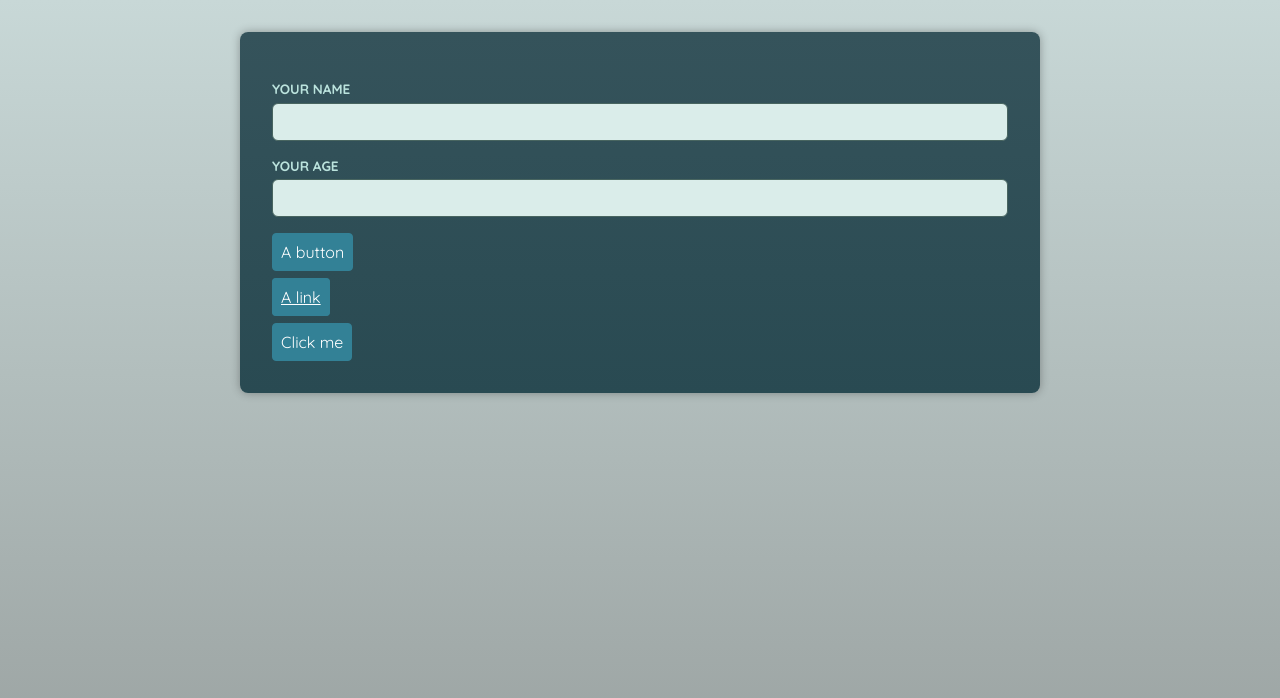
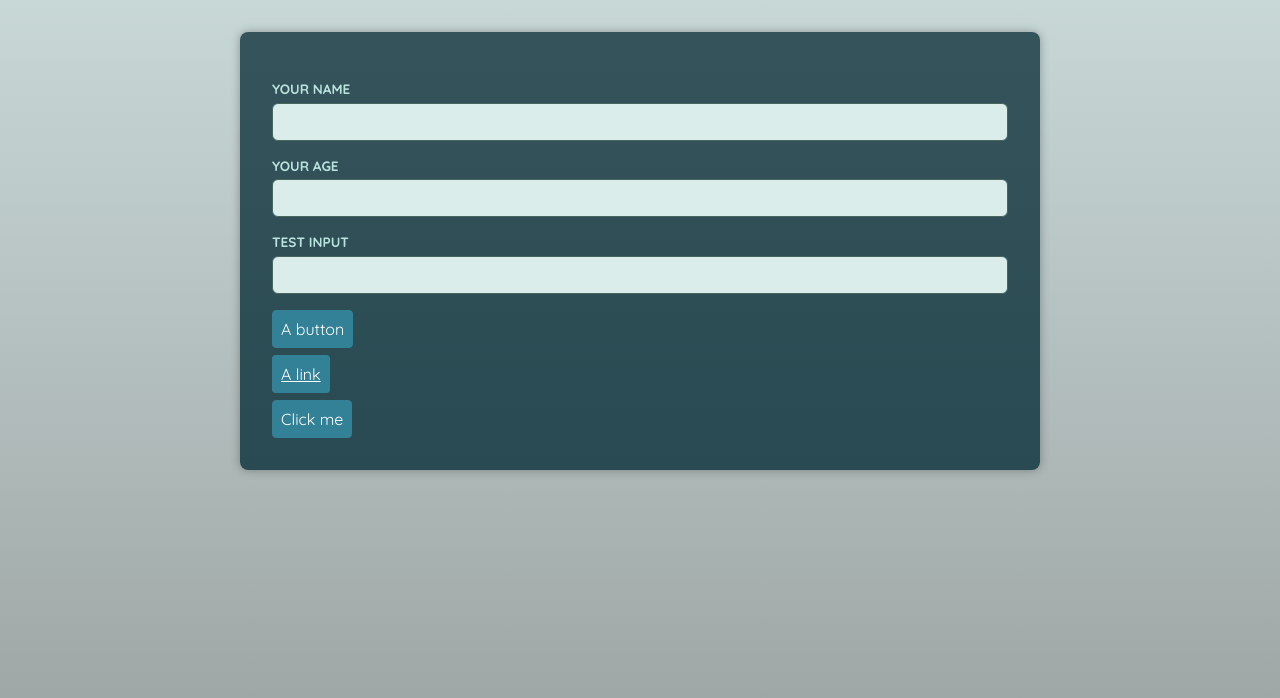
Before and after one commit to IrinaGarmaeva/ts-tutorial, a React (Vite) app: page / in a window 1280 px wide. Shown: the top 698 px of the page. Built offline with nearby package versions, Linux system fonts and the light colour scheme; a web font is replaced by a local one.

Commit message:
Add forwardRef to Input component

```diff
--- a/src/App.tsx
+++ b/src/App.tsx
@@ -1,12 +1,16 @@
+import {useRef} from 'react'
 import Input from "./components/Input";
 import Button from "./components/Button";
 import Container from "./components/Container";
 
 function App() {
+  const input = useRef(null)
+
   return(
     <main>
       <Input id="name" label="Your name"/>
       <Input id="age" label="Your age" type="number"/>
+      <Input id="test" label="Test input" ref={input}/>
       <p>
         <Button>A button</Button>
       </p>
--- a/src/components/Input.tsx
+++ b/src/components/Input.tsx
@@ -1,17 +1,17 @@
-import {ComponentPropsWithoutRef} from 'react'
+import {forwardRef, ComponentPropsWithoutRef} from 'react'
 
 type InputProps = {
 	label: string,
 	id: string,
 } & ComponentPropsWithoutRef<'input'>
 
-const Input = ({label, id, ...props}: InputProps) => {
+const Input = forwardRef<HTMLInputElement, InputProps>(function Input ({label, id, ...props}: InputProps, ref) {
 	return (
 		<p>
 			<label htmlFor={id}>{label}</label>
-			<input id={id} type="text" {...props}/>
+			<input id={id} type="text" {...props} ref={ref}/>
 		</p>
 	)
-}
+})
 
 export default Input
```
